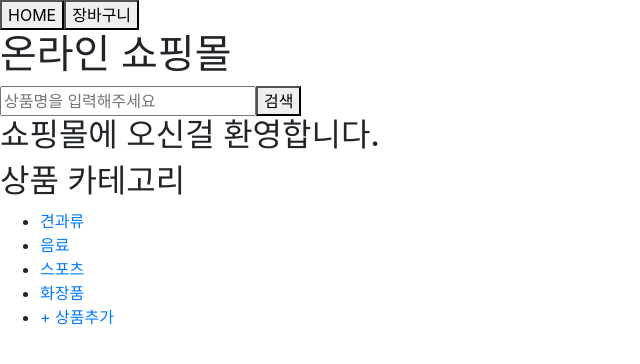
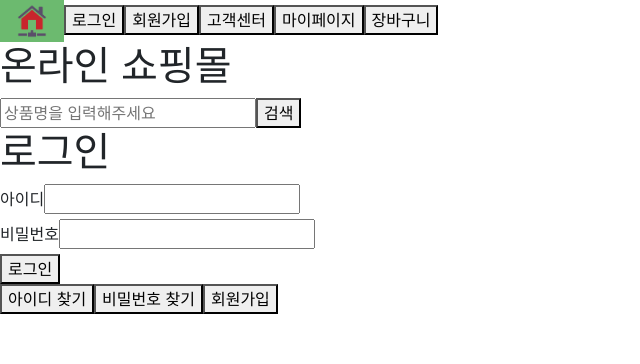
Before and after one commit to passwd10/shopping-mall-front, a React app in the folder frontend/: page /user/login in a window 1280 px wide. Shown: the top 364 px of the page, without its empty margins (0-640 px from the left). Built offline with nearby package versions, Linux system fonts and the light colour scheme.

Commit message:
Add Login form

```diff
--- a/frontend/package.json
+++ b/frontend/package.json
@@ -27,6 +27,7 @@
     "react-bootstrap": "^1.0.0-beta.14",
     "react-confirm-alert": "^2.4.1",
     "react-dom": "^16.11.0",
-    "react-router-dom": "^5.1.2"
+    "react-router-dom": "^5.1.2",
+    "redux": "^4.0.4"
   }
 }
--- a/frontend/src/components/AlwaysTop.js
+++ b/frontend/src/components/AlwaysTop.js
@@ -1,5 +1,5 @@
-import React from "react";
-import { Link } from "react-router-dom";
+import React from 'react';
+import { Link } from 'react-router-dom';
 
 import Search from './Search';
 
@@ -7,10 +7,22 @@ function AlwaysTop() {
 
     return (
         <>
-            <Link to="/">
-                <button>HOME</button>
+            <Link to='/'>
+                <img src='/../img/home.jpg' width='5%'></img>
             </Link>
-            <Link to="/cartlist">
+            <Link to='/user/login'>
+                <button>로그인</button>
+            </Link>
+            <Link to='/user/join'>
+                <button>회원가입</button>
+            </Link>
+            <Link to='/mypage/qna'>
+                <button>고객센터</button>
+            </Link>
+            <Link to='/mypage/buylist'>
+                <button>마이페이지</button>
+            </Link>
+            <Link to='/cartlist'>
                 <button>장바구니</button>
             </Link>
 
--- a/frontend/src/components/Routes.js
+++ b/frontend/src/components/Routes.js
@@ -14,6 +14,7 @@ import SearchResult from './SearchResult';
 import AlwaysTop from '../components/AlwaysTop';
 import PurchaseProduct from '../pages/PurchaseProduct';
 import ProductCartList from '../pages/ProductCartList';
+import Login from '../pages/Login';
 
 export default () => (
     <>
@@ -41,6 +42,10 @@ export default () => (
                     <AlwaysTop />
                     <SearchResult />
                 </Route>
+                <Route path='/user/login'>
+                    <AlwaysTop />
+                    <Login />
+                </Route>
                 <Route path="/">
                     <AlwaysTop />
                     <Home />
--- /dev/null
+++ b/frontend/src/pages/Login.js
@@ -0,0 +1,53 @@
+import React, { useState } from 'react';
+import { Link, Redirect } from 'react-router-dom';
+
+function Login () {
+    const [id, setId] = useState('');
+    const [password, setPassword] = useState('');
+    const [warningState, setWarningState] = useState('');
+    const [loginState, setLoginState] = useState(false);
+
+    const checkLogin = async (event) => {
+        event.preventDefault();
+        event.stopPropagation();
+
+        if(id == 'hi' && password == '123') {
+            setLoginState(true);
+        } else {
+            setWarningState('아이디 비밀번호가 일치하지 않습니다.');
+        }
+    };
+
+    console.log('loginState', loginState);
+
+    return (
+        !loginState ?
+        <>
+            <h1>로그인</h1>
+            <form id='Login-form' onSubmit={checkLogin}>
+                <div>
+                    <label>아이디</label>
+                    <input type='text' name='myId' onChange={v => setId(v.target.value)} value={id} />
+                </div>
+                <div>
+                    <label>비밀번호</label>
+                    <input type='password' name='myPassword' onChange={v => setPassword(v.target.value)} value={password} />
+                </div>
+                <div>
+                    {warningState}
+                </div>
+                <div>
+                    <button type='submit'>로그인</button>
+                </div>
+                <button>아이디 찾기</button>
+                <button>비밀번호 찾기</button>
+                <Link to='/user/join'>
+                    <button>회원가입</button>
+                </Link>
+            </form>
+        </> :
+        <Redirect to='/' />
+    )
+}
+
+export default Login;
```
Also changed, not shown: frontend/img/home.jpg (added), 1 other file (tests, documents, lock files or other folders).
